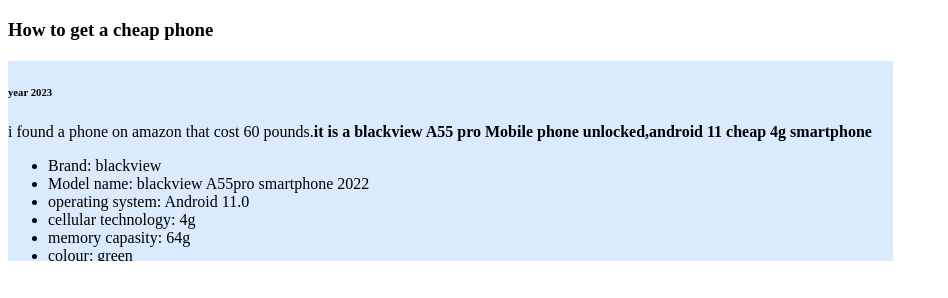
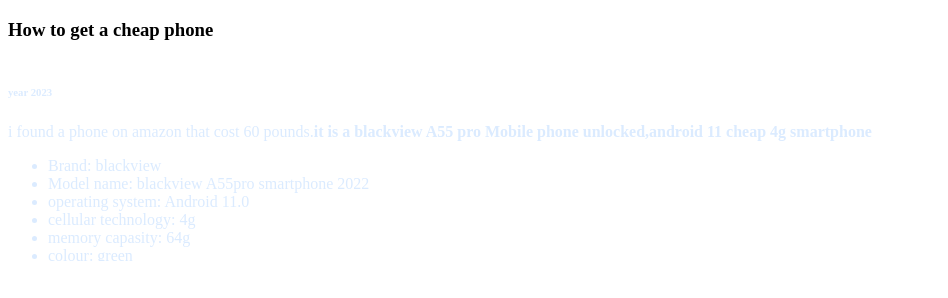
Before and after one commit to Henryispro/henryispro.github.io, a plain HTML site: page index.html in a window 1280 px wide. Shown: the part 87-385 px from the top of the page, without its empty margins (0-948 px from the left). Drawn offline with Linux system fonts and the light colour scheme.

Commit message:
Update index.html

```diff
--- a/index.html
+++ b/index.html
@@ -5,7 +5,7 @@
         <title>Project: Blog</title>
         <style>
 .info {
-                background: rgb(219, 235, 255);
+                color: rgb(219, 235, 255);
                 width:70%;
                 height:200px;
                 overflow-x:hidden;
```
